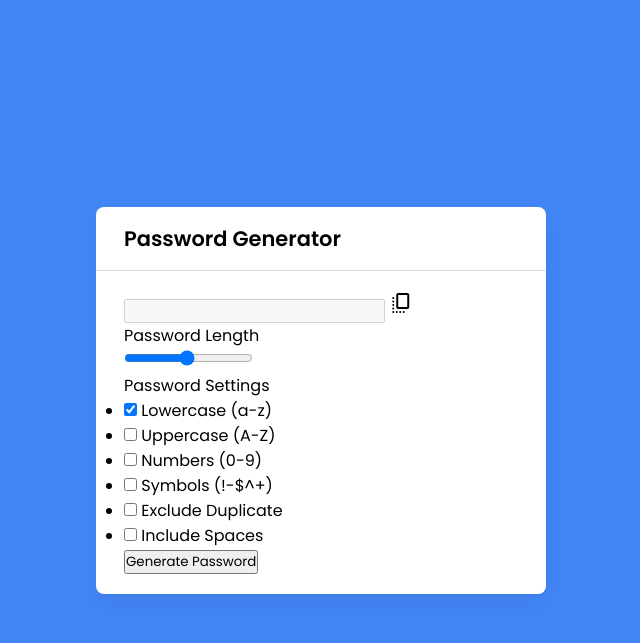
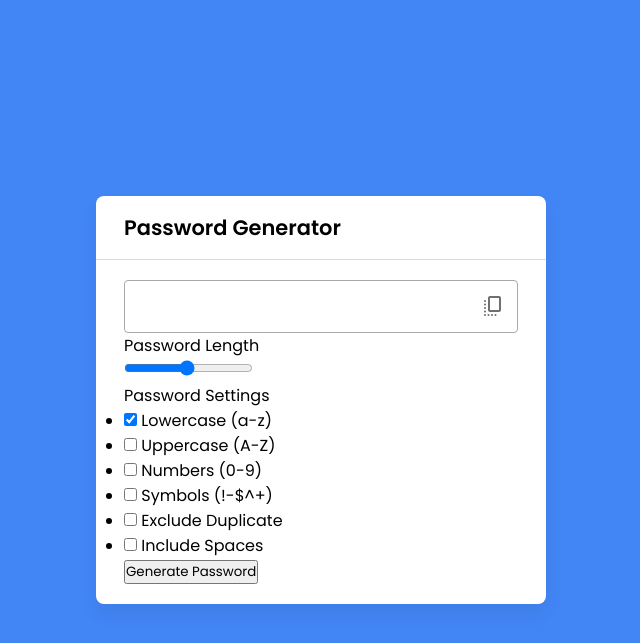
Before and after one commit to Bawelna0225/small-projects, a PHP site: page / in a window 1280 px wide. Shown: the top 643 px of the page, without its empty margins (319-959 px from the left). Run offline with PHP 8.4, Linux system fonts and the light colour scheme.

Commit message:
input box styling

```diff
--- a/password_generator/css/style.css
+++ b/password_generator/css/style.css
@@ -28,4 +28,29 @@ body {
 }
 .container .wrapper {
   margin: 1.25rem 1.75rem;
+}
+.container .wrapper .input-box {
+  position: relative;
+}
+.container .wrapper .input-box input {
+  width: 100%;
+  height: 53px;
+  color: #000;
+  background: none;
+  font-size: 1.06rem;
+  font-weight: 500;
+  border-radius: 4px;
+  letter-spacing: 1.4px;
+  border: 1px solid #aaa;
+  padding: 0 2.85rem 0 1rem;
+}
+.container .wrapper .input-box span {
+  position: absolute;
+  right: 13px;
+  cursor: pointer;
+  line-height: 53px;
+  color: #707070;
+}
+.container .wrapper .input-box span:hover {
+  color: #4285f4 !important;
 }/*# sourceMappingURL=style.css.map */
--- a/password_generator/css/style.scss
+++ b/password_generator/css/style.scss
@@ -25,5 +25,30 @@ body {
 	}
 	.wrapper {
 		margin: 1.25rem 1.75rem;
+		.input-box {
+			position: relative;
+			input {
+				width: 100%;
+				height: 53px;
+				color: #000;
+				background: none;
+				font-size: 1.06rem;
+				font-weight: 500;
+				border-radius: 4px;
+				letter-spacing: 1.4px;
+				border: 1px solid #aaa;
+				padding: 0 2.85rem 0 1rem;
+			}
+			span {
+				position: absolute;
+				right: 13px;
+				cursor: pointer;
+				line-height: 53px;
+				color: #707070;
+				&:hover {
+					color: #4285f4 !important;
+				}
+			}
+		}
 	}
 }
```
Also changed, not shown: 1 other file.
